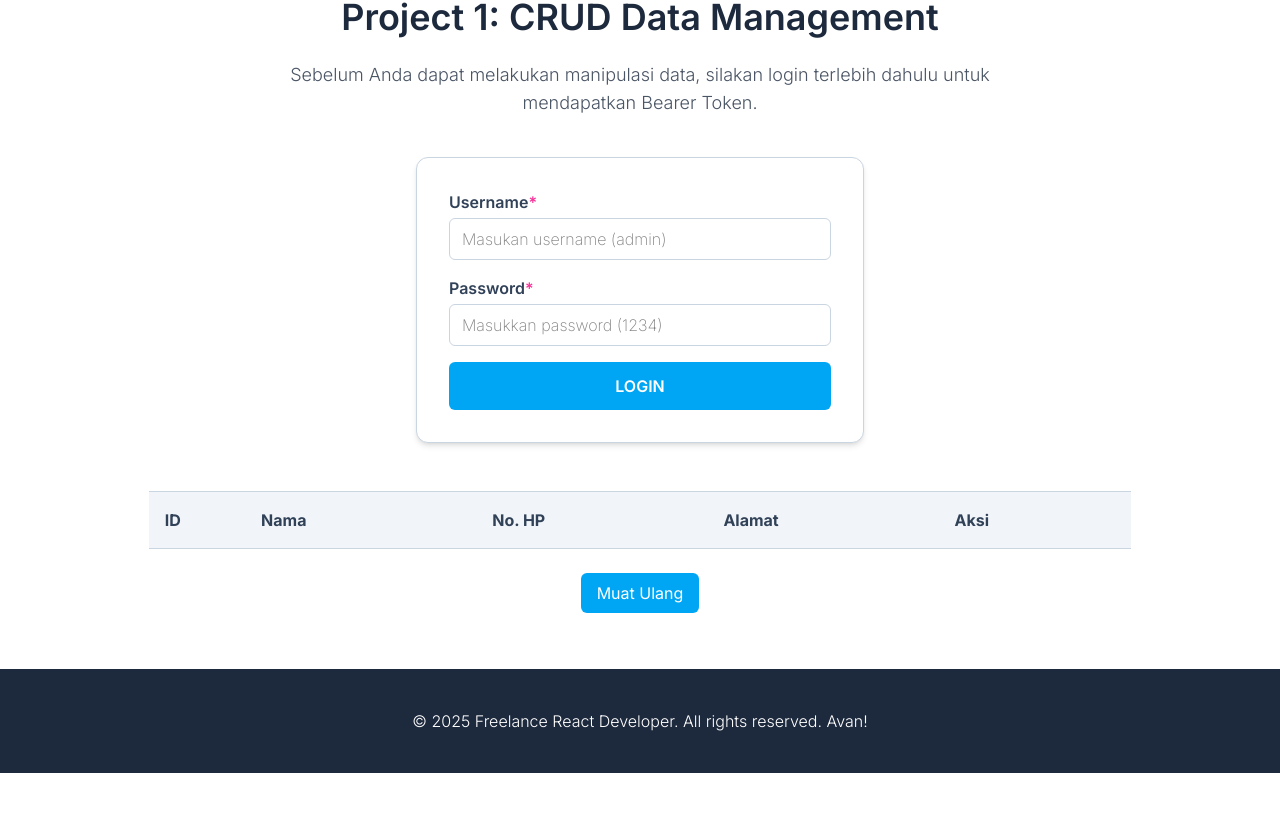
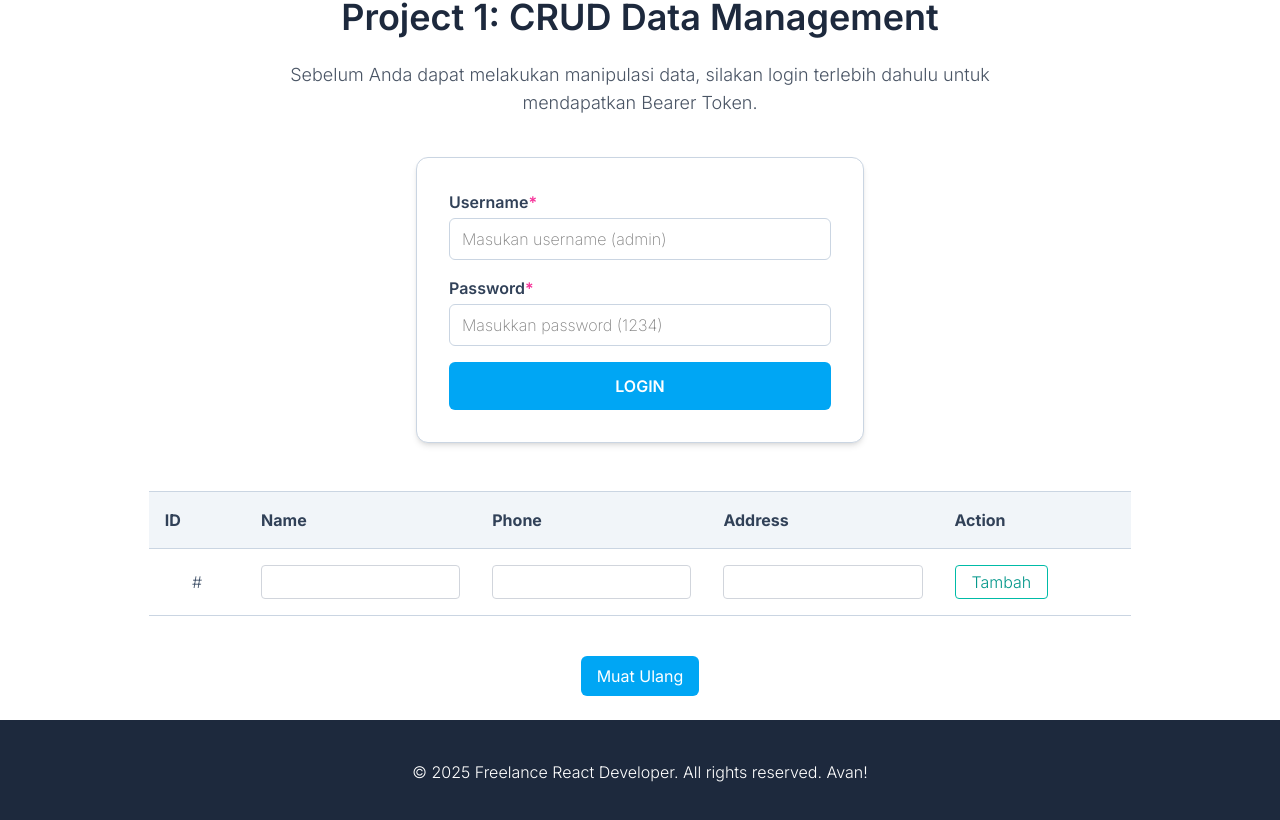
Before and after one commit to toriqafanudin23/my-portfolio-react, a React (Vite) app: page / in a window 1280 px wide. Shown: the part 3107-3927 px from the top of the page. Before the commit the page ends 3880 px from the top, so only its background shows below. Built offline with nearby package versions, Linux system fonts and the light colour scheme.

Commit message:
insert data

```diff
--- a/src/pages/FetchData.jsx
+++ b/src/pages/FetchData.jsx
@@ -93,6 +93,38 @@ const CustomerTable = () => {
     }
   };
 
+  const [newCustomer, setNewCustomer] = useState({
+    name: '',
+    phone: '',
+    address: '',
+  });
+  const handleNewCustomerChange = (field, value) => {
+    setNewCustomer((prev) => ({ ...prev, [field]: value }));
+  };
+  const handleAddCustomer = async () => {
+    // Validasi input kosong
+    if (!newCustomer.name || !newCustomer.phone || !newCustomer.address) {
+      alert('Semua kolom harus diisi sebelum menambahkan pelanggan.');
+      return;
+    }
+
+    try {
+      const token = localStorage.getItem('token');
+      await axios.post('/customer', newCustomer, {
+        headers: {
+          Authorization: `Bearer ${token}`,
+          'Content-Type': 'application/json',
+        },
+      });
+      // Reset form dan ambil ulang data
+      setNewCustomer({ name: '', phone: '', address: '' });
+      fetchCustomers();
+    } catch (error) {
+      console.error(error);
+      alert('Gagal menambahkan pelanggan baru.');
+    }
+  };
+
   return (
     <div className="flex items-center justify-center">
       <div className="rounded-sm w-full sm:w-4/5 p-2 overflow-x-auto">
@@ -101,18 +133,17 @@ const CustomerTable = () => {
             <thead className="inter-300 border-y border-slate-300 bg-slate-100 text-slate-700">
               <tr>
                 <th className="p-4 w-20">ID</th>
-                <th className="p-4 w-48">Nama</th>
-                <th className="p-4 w-48">No. HP</th>
-                <th className="p-4 w-48">Alamat</th>
-                <th className="p-4 w-40">Aksi</th>
+                <th className="p-4 w-48">Name</th>
+                <th className="p-4 w-48">Phone</th>
+                <th className="p-4 w-48">Address</th>
+                <th className="p-4 w-40">Action</th>
               </tr>
             </thead>
             <tbody className="divide-y divide-neutral-300 border-y border-slate-300">
+              {/* Baris data pelanggan */}
               {customers.map((customer) => (
                 <tr key={customer.customer_id}>
                   <td className="p-4">{customer.customer_id}</td>
-
-                  {/* Jika baris ini sedang diedit, tampilkan input */}
                   {editId === customer.customer_id ? (
                     <>
                       <InputEdit
@@ -141,7 +172,6 @@ const CustomerTable = () => {
                       <td className="p-4">{customer.address}</td>
                     </>
                   )}
-
                   <td className="p-4 flex gap-2">
                     {editId === customer.customer_id ? (
                       <ButtonSave onClick={handleSaveClick} />
@@ -158,13 +188,47 @@ const CustomerTable = () => {
                   </td>
                 </tr>
               ))}
+
+              {/* Baris input untuk tambah pelanggan baru */}
+              <tr>
+                <td className="p-4 text-center">#</td>
+                <InputEdit
+                  value={newCustomer.name}
+                  onChange={(e) =>
+                    handleNewCustomerChange('name', e.target.value)
+                  }
+                />
+                <InputEdit
+                  value={newCustomer.phone}
+                  onChange={(e) =>
+                    handleNewCustomerChange('phone', e.target.value)
+                  }
+                />
+                <InputEdit
+                  value={newCustomer.address}
+                  onChange={(e) =>
+                    handleNewCustomerChange('address', e.target.value)
+                  }
+                />
+                <td className="p-4">
+                  <button
+                    onClick={handleAddCustomer}
+                    className="bg-white hover:bg-teal-100 text-teal-600 px-4 py-1 rounded border border-teal-500 hover:cursor-pointer"
+                  >
+                    Tambah
+                  </button>
+                </td>
+              </tr>
             </tbody>
           </table>
 
           {error && <div className="p-4 text-pink-600 inter-300">{error}</div>}
 
-          {/* Tombol muat ulang hanya muncul kalau gak sedang edit */}
-          {!editId && <ButtonFetch onClick={fetchCustomers} />}
+          {!editId && (
+            <div className="mt-4">
+              <ButtonFetch onClick={fetchCustomers} />
+            </div>
+          )}
         </div>
       </div>
     </div>
```
